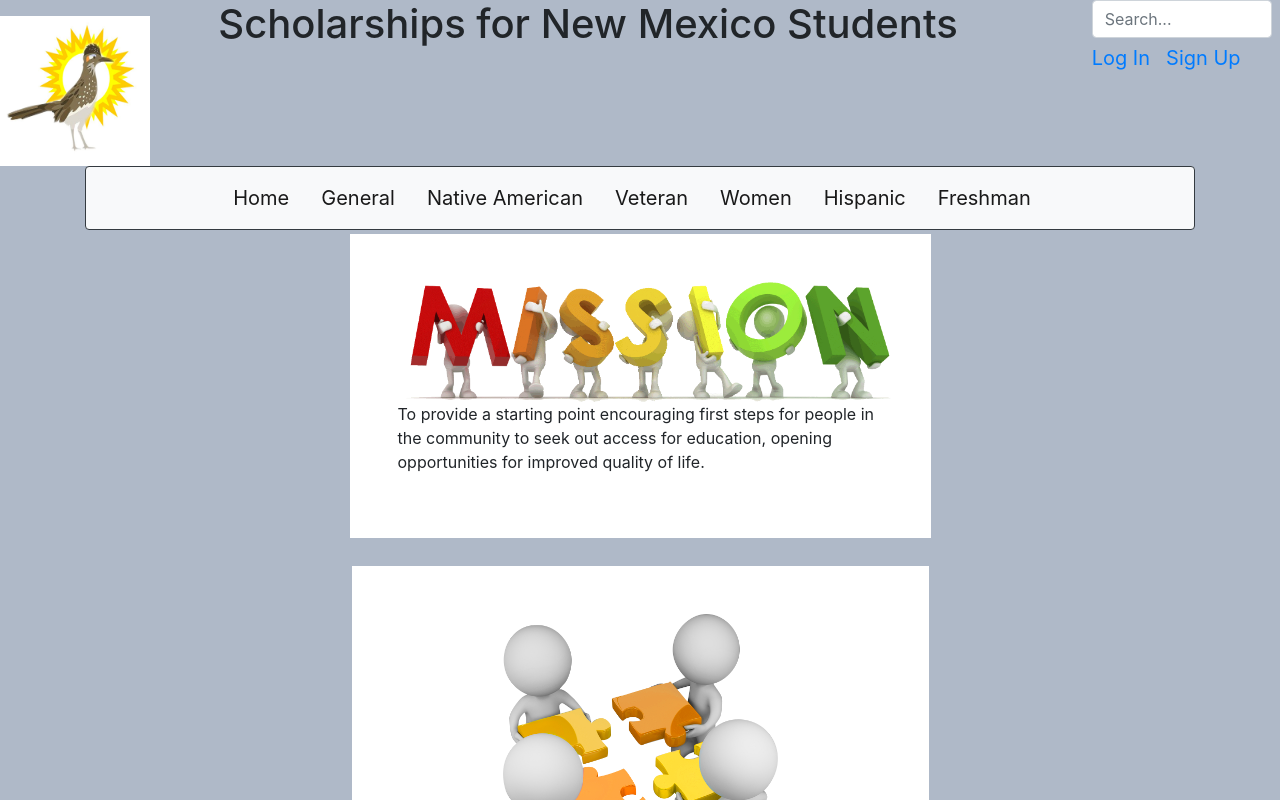
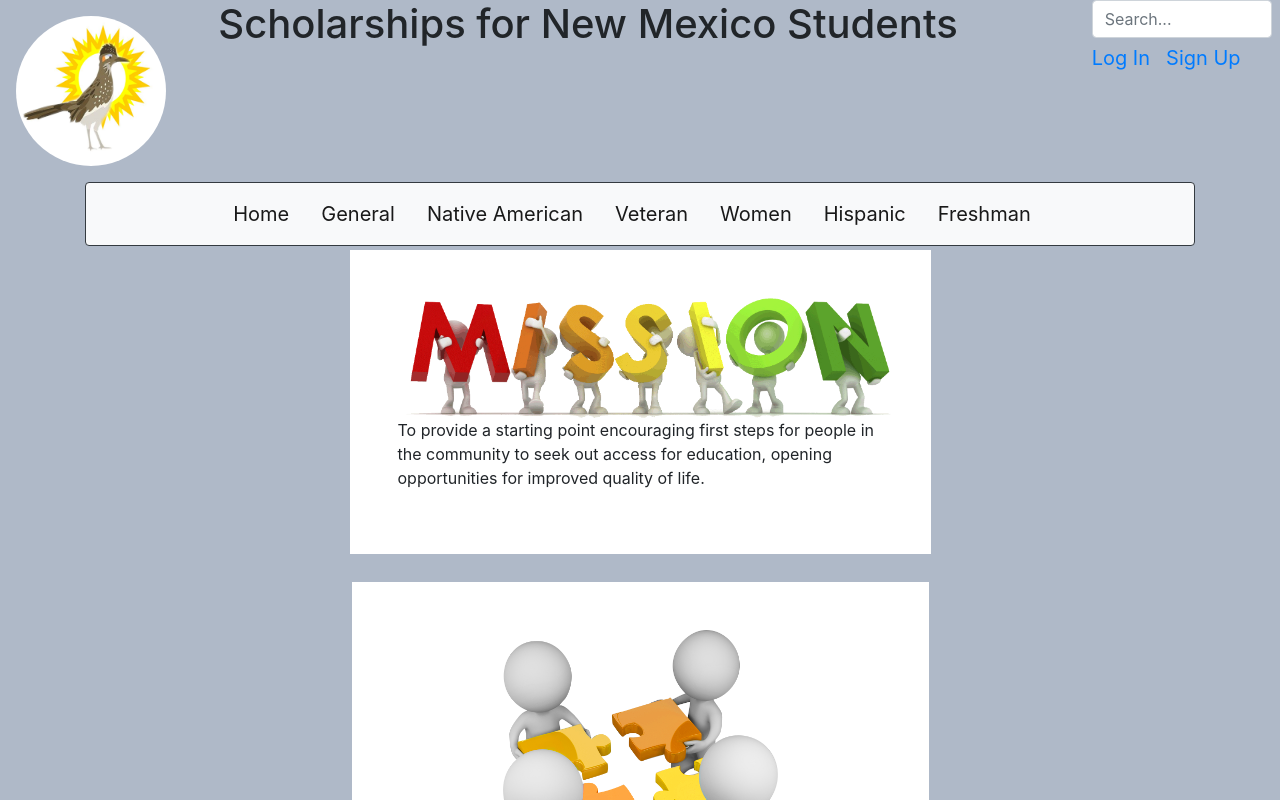
Before and after one commit to team-free-money/team-free-money-cs, a React (Create React App) app in the folder frontend/: page / in a window 1280 px wide. Shown: the top 800 px of the page. Built offline with nearby package versions, Linux system fonts and the light colour scheme.

Commit message:
added frontend header

```diff
--- a/frontend/src/ui/Header.js
+++ b/frontend/src/ui/Header.js
@@ -7,7 +7,7 @@ export const Header = () => {
 
             <Row>
                 <Col md={2}>
-                    <Image className="mt-3" width={150} height={150} src={Logo} alt="team-logo"/>
+                    <Image className="m-3 rounded-circle" width={150} height={150} src={Logo} alt="team-logo"/>
                 </Col>
                 <Col md={8}>
                     <h1>Scholarships for New Mexico Students</h1>
```
